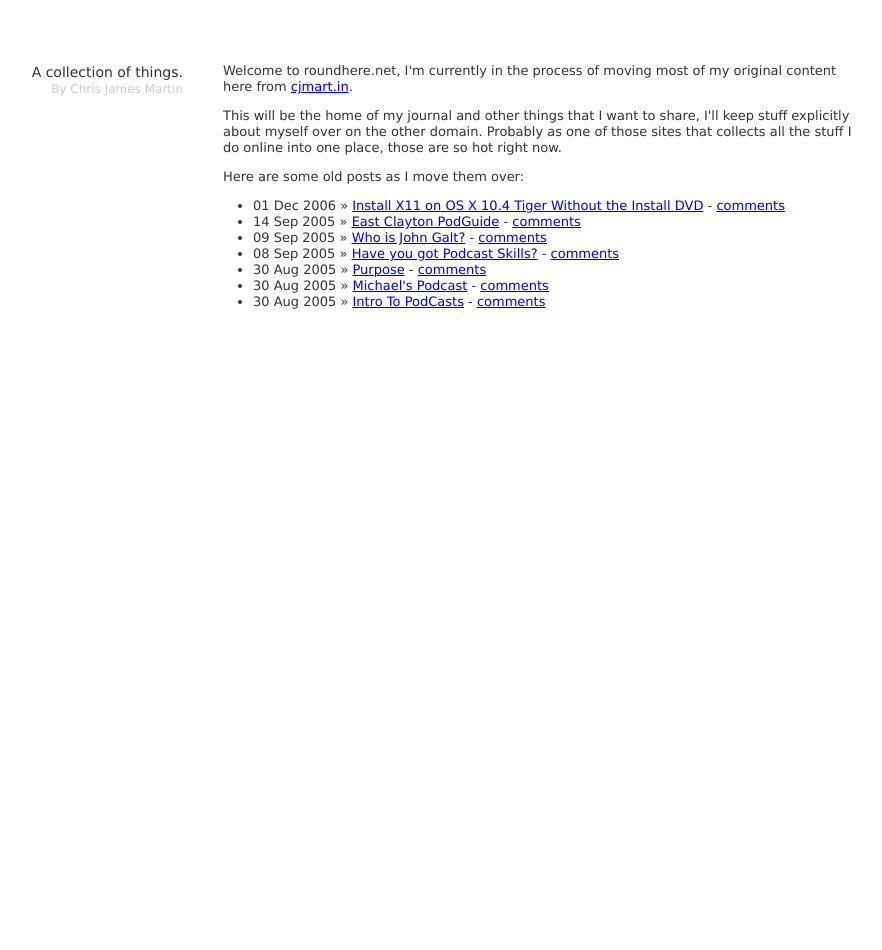
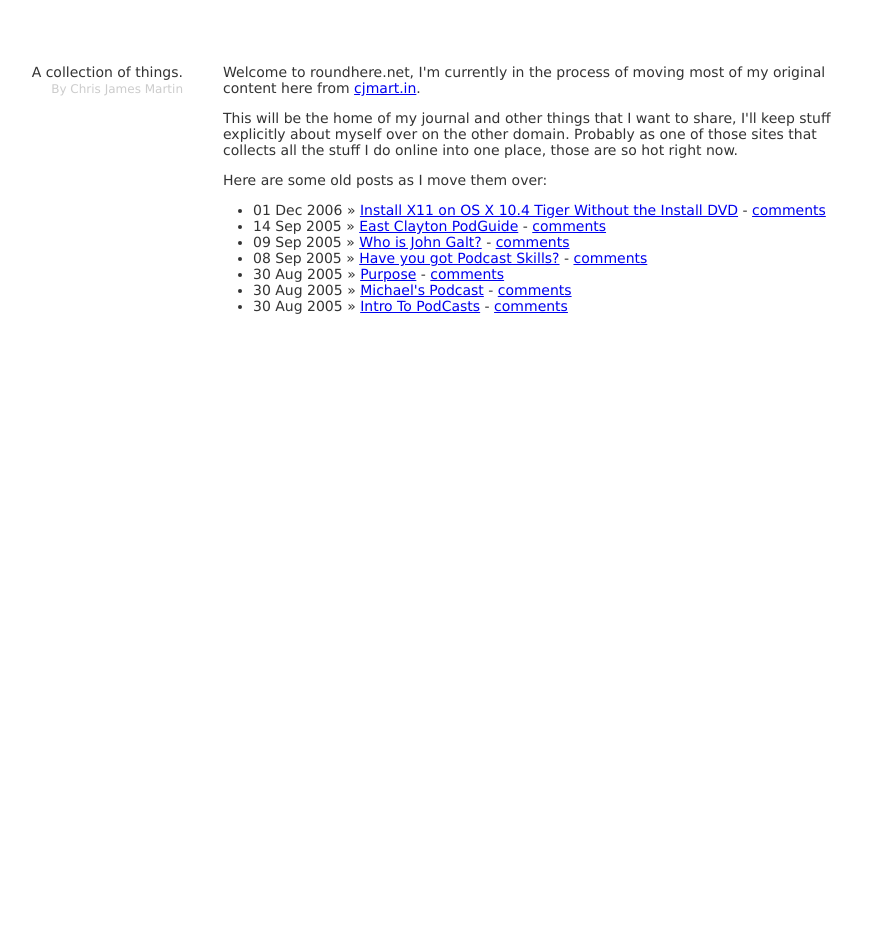
Before and after one commit to cjmartin/cjmartin.github.com, a Jekyll site: the page built from index.html, in a window 1280 px wide. Shown: the whole page, without its empty margins (257-1139 px from the left). Built offline with Jekyll 4.4.1, drawn with Linux system fonts in a browser that asks for light colours; comment, search, counter and statistics services are not loaded.

Commit message:
stylesheet tweak

```diff
--- a/css/screen.css
+++ b/css/screen.css
@@ -10,7 +10,7 @@ html, body{
 body{
 	margin:50px 0;
 	color:#333333;
-	font: 13px/16px Verdana, Helvetica, Arial, sans-serif;
+	font: 14px/16px Verdana, Helvetica, Arial, sans-serif;
 }
 
 h1, h2, h3, h4{
```
